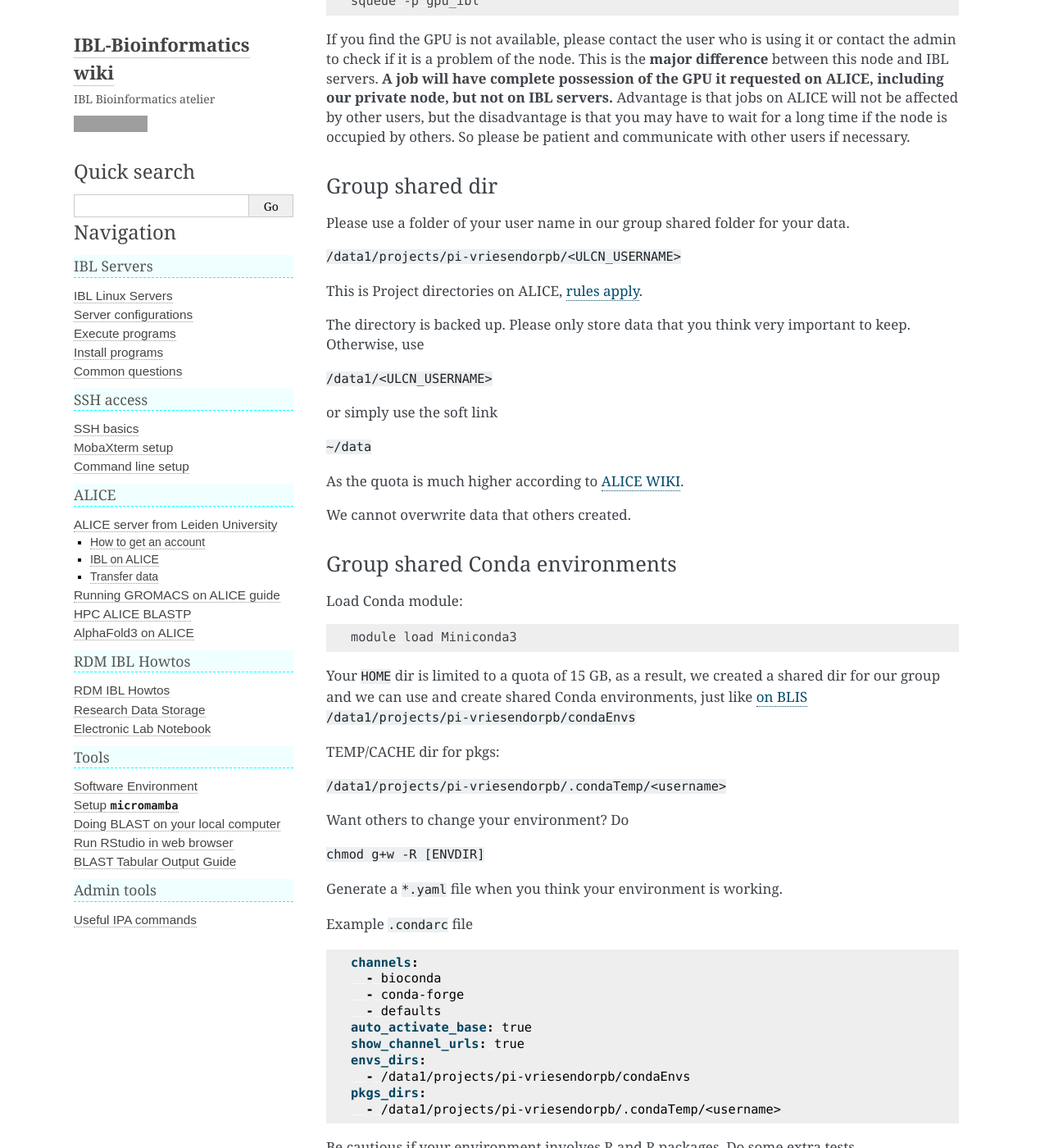
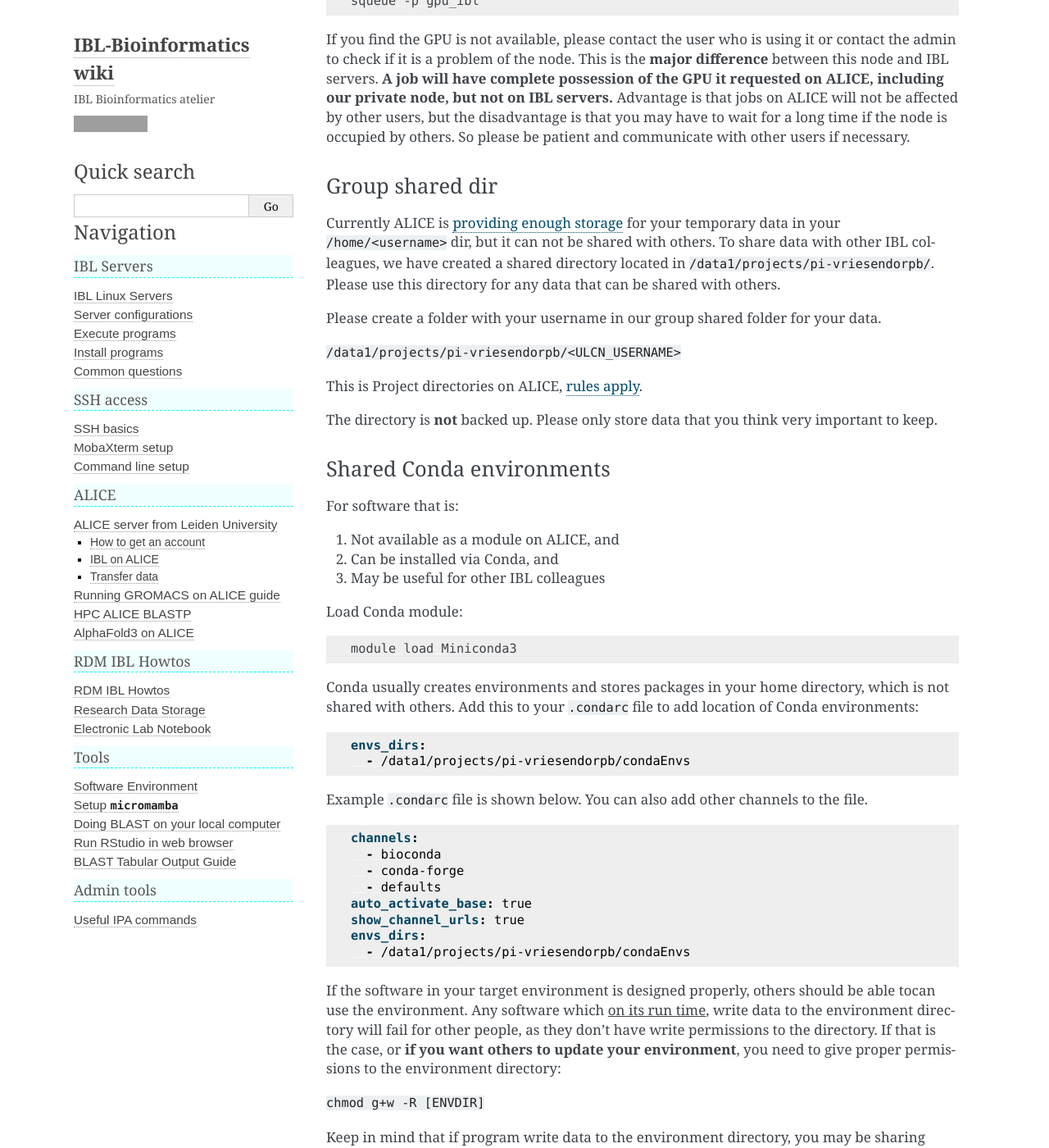
Before and after one commit to IBL-bioinfo/IBL-bioinformatics-wiki, a Sphinx documentation site: the page built from docs/source/alice/alice_ibl.md, in a window 1280 px wide and 1400 px high, scrolled down 1021 px. Shown: the whole window at 82% size. Built offline with Sphinx 7.4.7, drawn with Linux system fonts in a browser that asks for light colours; some of the changed text lies outside the part shown; grey boxes are pictures that could not be loaded.

Commit message:
Enhance documentation on file transfer and shared resources on ALICE

````diff
--- a/docs/source/alice/alice_ibl.md
+++ b/docs/source/alice/alice_ibl.md
@@ -40,25 +40,22 @@ If you find the GPU is not available, please contact the user who is using it or
 
 ### Group shared dir
 
-Please use a folder of your user name in our group shared folder for your data.
+Currently ALICE is [providing enough storage](https://pubappslu.atlassian.net/wiki/spaces/HPCWIKI/pages/37519552/Storage+on+ALICE#Summary-of-available-file-systems) for your temporary data in your `/home/<username>` dir, but it can not be shared with others. To share data with other IBL colleagues, we have created a shared directory located in `/data1/projects/pi-vriesendorpb/`. Please use this directory for any data that can be shared with others.
+
+Please create a folder with your username in our group shared folder for your data.
 
 `/data1/projects/pi-vriesendorpb/<ULCN_USERNAME>`
 
 This is Project directories on ALICE, [rules apply](https://pubappslu.atlassian.net/wiki/spaces/HPCWIKI/pages/37519552/Storage+on+ALICE#Project-directories).
 
-The directory is backed up. Please only store data that you think very important to keep. Otherwise, use
+The directory is **not** backed up. Please only store data that you think very important to keep.
 
-`/data1/<ULCN_USERNAME>`
+### Shared Conda environments
 
-or simply use the soft link
-
-`~/data`
-
-As the quota is much higher according to [ALICE WIKI](https://pubappslu.atlassian.net/wiki/spaces/HPCWIKI/pages/37519552/Storage+on+ALICE#The-scratch-shared-file-system-on-%2Fdata1).
-
-We cannot overwrite data that others created.
-
-### Group shared Conda environments
+For software that is:
+1. Not available as a module on ALICE, and
+2. Can be installed via Conda, and
+3. May be useful for other IBL colleagues
 
 Load Conda module:
 
@@ -66,20 +63,14 @@ Load Conda module:
 module load Miniconda3
 ```
 
-Your `HOME` dir is limited to a quota of 15 GB, as a result, we created a shared dir for our group and we can use and create shared Conda environments, just like [on BLIS](../IBL_servers/Execute%20programs.md)
-`/data1/projects/pi-vriesendorpb/condaEnvs`
+Conda usually creates environments and stores packages in your home directory, which is not shared with others. Add this to your `.condarc` file to add location of Conda environments:
 
-TEMP/CACHE dir for pkgs:
+```yaml
+envs_dirs:
+  - /data1/projects/pi-vriesendorpb/condaEnvs
+```
 
-`/data1/projects/pi-vriesendorpb/.condaTemp/<username>`
-
-Want others to change your environment? Do
-
-`chmod g+w -R [ENVDIR]`
-
-Generate a `*.yaml` file when you think your environment is working.
-
-Example `.condarc` file
+Example `.condarc` file is shown below. You can also add other channels to the file.
 
 ```YAML
 channels:
@@ -90,9 +81,18 @@ auto_activate_base: true
 show_channel_urls: true
 envs_dirs:
   - /data1/projects/pi-vriesendorpb/condaEnvs
-pkgs_dirs:
-  - /data1/projects/pi-vriesendorpb/.condaTemp/<username>
 ```
+
+If the software in your target environment is designed properly, others should be able tocan use the environment. Any software which <u>on its run time</u>, write data to the environment directory will fail for other people, as they don't have write permissions to the directory.  If that is the case, or **if you want others to update your environment**, you need to give proper permissions to the environment directory:
+
+`chmod g+w -R [ENVDIR]`
+
+Keep in mind that if program write data to the environment directory, you may be sharing your intermediate data or result completely with others whenever you use this environment. You may:
+
+1. Consider to not share this environment, by creating the environment in your home directory (simply run `conda create -n [ENVNAME] [PACKAGES]`)
+2. Report the issue to the developers.
+
+Generate a `*.yaml` file with all dependencies next to the environment when you think it is working.
 
 Be cautious if your environment involves R and R packages. Do some extra tests.
 
@@ -106,8 +106,6 @@ To get status of group quota, use
 
 `beegfs-ctl --getquota --gid pi-vriesendorpb`
 
-Yes, we only have 600GB, and it is almost full. Please do not store data on our shared space unless you want to share it.
-
 ## Transfer data
 
 Refer to [Run jobs - file transfer](../IBL_servers/Execute%20programs.md#file-transfer).
````
Also changed, not shown: docs/source/IBL_servers/Execute programs.md (+54 -23 lines).
